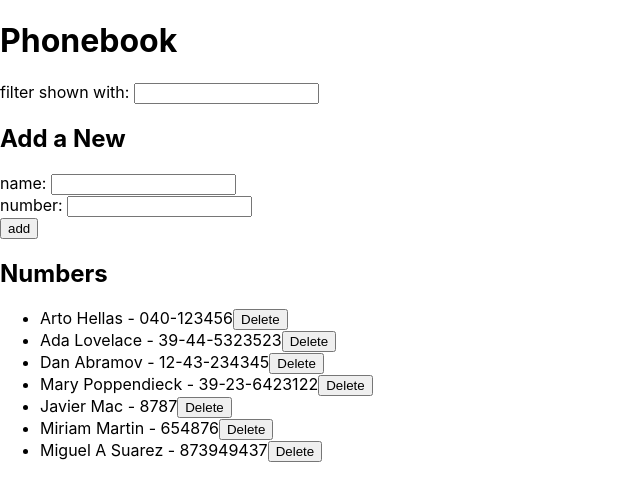
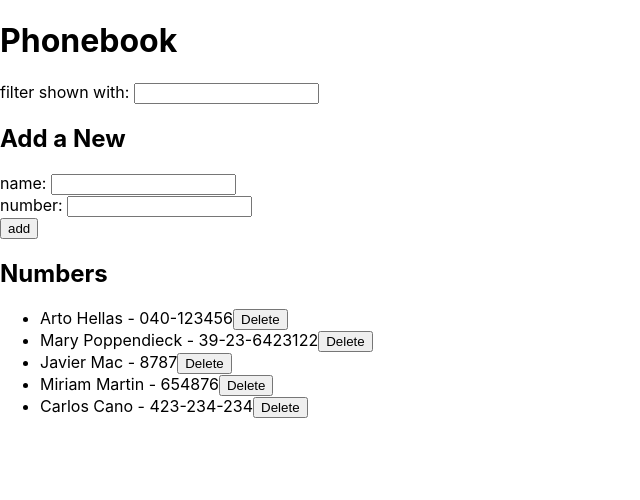
Before and after one commit to javiPilgrim/FullStack-Open, a React (Create React App) app in the folder part2/phonebook/: page / in a window 1280 px wide. Shown: the top 500 px of the page, without its empty margins (0-640 px from the left). Built offline with nearby package versions, Linux system fonts and the light colour scheme; data requests are answered from the project's data file.

Commit message:
exercise 2.14

```diff
--- a/part2/phonebook/db.json
+++ b/part2/phonebook/db.json
@@ -4,16 +4,6 @@
       "name": "Arto Hellas",
       "number": "040-123456",
       "id": "1"
-    },
-    {
-      "name": "Ada Lovelace",
-      "number": "39-44-5323523",
-      "id": "2"
-    },
-    {
-      "name": "Dan Abramov",
-      "number": "12-43-234345",
-      "id": "3"
     },
     {
       "name": "Mary Poppendieck",
@@ -31,9 +21,9 @@
       "number": "654876"
     },
     {
-      "id": "91d2",
-      "name": "Miguel A Suarez",
-      "number": "873949437"
+      "id": "e4e0",
+      "name": "Carlos Cano",
+      "number": "423-234-234"
     }
   ]
 }
--- a/part2/phonebook/src/App.js
+++ b/part2/phonebook/src/App.js
@@ -18,7 +18,6 @@ const App = () => {
     personService
     .getAll()
     .then(initialList=>{
-      console.log('llega promesa')
       setPersons(initialList)
     })
   },[])
@@ -75,7 +74,17 @@ const App = () => {
   }
 
   const deleteButton = (i) => {
-    console.log(`Has borrado la etiqueta ${i}`)
+    const name = persons.filter(person => person.id === i)
+    console.log(name)
+    const result = window.confirm(`Do you want to delete ${name[0].name}`)
+    if(result){
+    personService
+    .deletePerson(i)
+    .then(personDelete =>{
+      console.log(personDelete)
+      setPersons(persons.filter(person => person.id !== i));
+    })
+  }
   }
 
   return (
```
